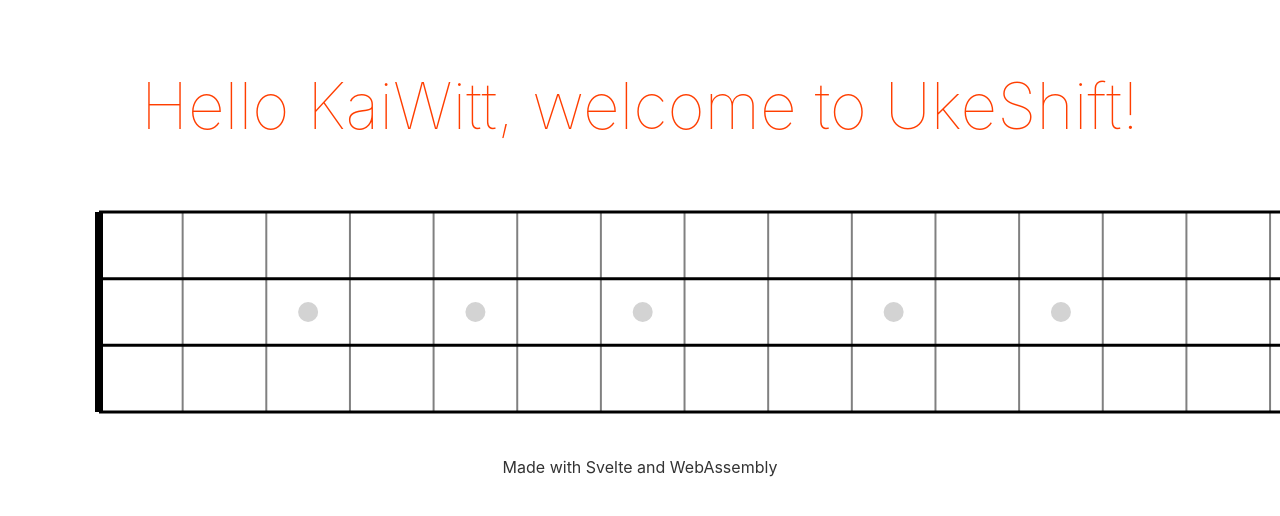
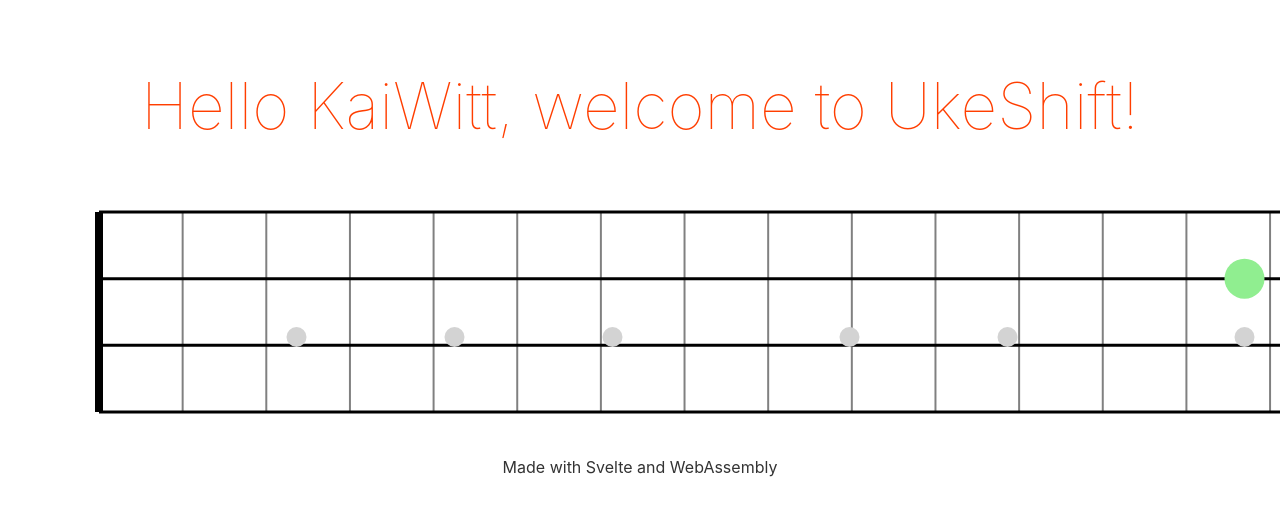
Before and after one commit to KaiWitt/uke-shift, a Svelte app: page / in a window 1280 px wide. Shown: the top 516 px of the page. Built offline with nearby package versions, Linux system fonts and the light colour scheme.

Commit message:
Add TS interfaces

```diff
--- a/src/Uke.svelte
+++ b/src/Uke.svelte
@@ -16,57 +16,23 @@
     let strings = createStrings(width, height);
 
     // Frets
-    let frets = createFrets(
-        strings.x1,
-        strings.y[0].y,
-        strings.y.slice(-1)[0].y,
-        strings.len,
-        fretCount
-    );
+    let frets = createFrets(strings, fretCount);
 
     // Nut
-    let nut = createNut(
-        strings.x1,
-        strings.y[0].y,
-        strings.y.slice(-1)[0].y,
-        4 * frets.size
-    );
+    let nut = createNut(frets);
 
     // Marks
-    let marks = createMarks(
-        nut.x,
-        frets.x.slice(-1)[0].x,
-        fretCount,
-        height / 2,
-        10
-    );
+    let marks = createMarks(frets, 10);
 
-    let exampleNote = createNote(
-        15,
-        1,
-        20,
-        strings.y[0].y,
-        strings.y.slice(-1)[0].y,
-        nut.x,
-        frets.x.slice(-1)[0].x,
-        fretCount
-    );
+    let exampleNote = createNote(strings, frets, 15, 1, 20);
 
-    let exampleChord = createChord(
-        [2, 3, 2, 4],
-        20,
-        strings.y[0].y,
-        strings.y.slice(-1)[0].y,
-        nut.x,
-        frets.x.slice(-1)[0].x,
-        fretCount
-    );
+    let exampleChord = createChord(strings, frets, [2, 3, 2, 4], 20);
 </script>
 
 <div>
     <svg {height} {width}>
         <!-- Frets -->
-        {#each frets.x as { x }}
+        {#each frets.x as x}
             <line
                 x1={x}
                 y1={frets.y1}
@@ -86,7 +52,7 @@
         />
 
         <!-- 4 Uke Strings -->
-        {#each strings.y as { y }}
+        {#each strings.y as y}
             <line
                 x1={strings.x1}
                 y1={y}
--- a/src/uke.ts
+++ b/src/uke.ts
@@ -1,17 +1,25 @@
 
 export { createStrings, createFrets, createNut, createMarks, createNote, createChord }
 
-function createStrings(width: number, height: number) {
+interface UkeStrings {
+    color: string;
+    size: number;
+    len: number;
+    x1: number;
+    y: number[];
+}
+
+function createStrings(width: number, height: number): UkeStrings {
     const strings = {
         color: 'black',
         size: 3,
         len: 0.948 * width,
         x1: 0.05 * width,
         y: [
-            { y: 0.1 * height },
-            { y: (0.1 + 8 / 30) * height },
-            { y: (0.1 + (2 * 8) / 30) * height },
-            { y: 0.9 * height },
+            0.1 * height,
+            (0.1 + 8 / 30) * height,
+            (0.1 + (2 * 8) / 30) * height,
+            0.9 * height,
         ],
     };
     console.log('Strings: ', strings);
@@ -19,43 +27,66 @@ function createStrings(width: number, height: number) {
     return strings;
 }
 
-function createFrets(firstFretX: number, firstStringY: number, lastStringY: number, stringLen: number, fretCount: number) {
+
+interface Frets {
+    color: string;
+    size: number;
+    x: number[];
+    y1: number;
+    y2: number;
+}
+
+function createFrets(ukeStrings: UkeStrings, fretCount: number): Frets {
     var posX = [];
     for (var i = 0; i <= fretCount; i++) {
-        const x = { x: firstFretX + (i / fretCount) * stringLen };
-        posX.push(x);
+        posX.push(ukeStrings.x1 + (i / fretCount) * ukeStrings.len);
     }
     const frets = {
         color: "grey",
         size: 2,
         x: posX,
-        y1: firstStringY,
-        y2: lastStringY,
+        y1: ukeStrings.y[0],
+        y2: ukeStrings.y.slice(-1)[0],
     };
     console.log('Frets: ', frets);
 
     return frets;
 }
 
-function createNut(x: number, firstStringY: number, lastStringY: number, size: number) {
+interface Nut {
+    color: string;
+    size: number;
+    x: number;
+    y1: number;
+    y2: number;
+}
+
+function createNut(frets: Frets): Nut {
     const nut = {
         color: "black",
-        size: size,
-        y1: firstStringY,
-        y2: lastStringY,
-        x: x
+        size: 4 * frets.size,
+        x: frets.x[0],
+        y1: frets.y1,
+        y2: frets.y2,
     };
     console.log('Nut: ', nut);
 
     return nut;
 }
 
-function createMarks(nutX: number, lastFretX: number, fretCount: number, y: number, r: number) {
-    const step = (lastFretX - nutX) / fretCount;
+interface Mark {
+    x: number;
+    y: number;
+    r: number;
+}
+
+function createMarks(frets: Frets, r: number): Mark[] {
+    const step = (frets.x.slice(-1)[0] - frets.x[0]) / frets.x.length;
     var marks = [];
-    for (var i = 0; i <= fretCount; i++) {
+    for (var i = 0; i <= frets.x.length; i++) {
         if ([3, 5, 7, 10, 12, 15].includes(i)) {
-            const x = { x: nutX + (i - 0.5) * step, y: y, r: r };
+            const height = (frets.y2 + frets.y1) / 2 + frets.y1;
+            const x = { x: frets.x[0] + (i - 0.5) * step, y: height, r: r };
             marks.push(x);
         }
     }
@@ -64,16 +95,22 @@ function createMarks(nutX: number, lastFretX: number, fretCount: number, y: numb
     return marks;
 }
 
-function createNote(fret: number, stringo: number, r: number, firstStringY: number, lastStringY: number, nutX: number, lastFretX: number, fretCount: number) {
-    const fretStep = (lastFretX - nutX) / fretCount;
 
+interface Note {
+    color: string;
+    fret: number;
+    stringo: number;
+    r: number;
+}
+function createNote(ukeStrings: UkeStrings, frets: Frets, fret: number, stringo: number, r: number): Note {
     // 4 Strings make 3 sections
-    const stringStep = (lastStringY - firstStringY) / 3;
+    const stringStep = (ukeStrings.y.slice(-1)[0] - ukeStrings.y[0]) / (ukeStrings.y.length - 1);
+    const fretStep = (frets.x.slice(-1)[0] - frets.x[0]) / frets.x.length;
 
     const note = {
         color: "lightgreen",
-        fret: (fret - 0.5) * fretStep + nutX,
-        stringo: stringo * stringStep + firstStringY,
+        fret: (fret - 0.5) * fretStep + frets.x[0],
+        stringo: stringo * stringStep + ukeStrings.y[0],
         r: r,
     }
     console.log('Note: ', note);
@@ -81,18 +118,17 @@ function createNote(fret: number, stringo: number, r: number, firstStringY: numb
     return note;
 }
 
-function createChord(chord: number[], r: number, firstStringY: number, lastStringY: number, nutX: number, lastFretX: number, fretCount: number) {
+function createChord(ukeStrings: UkeStrings, frets: Frets, chord: number[], r: number): Note[] {
     // 4 Strings make 3 sections
-    const stringStep = (lastStringY - firstStringY) / 3;
-    const fretStep = (lastFretX - nutX) / fretCount;
-
+    const stringStep = (ukeStrings.y.slice(-1)[0] - ukeStrings.y[0]) / (ukeStrings.y.length - 1);
+    const fretStep = (frets.x.slice(-1)[0] - frets.x[0]) / frets.x.length;
 
     var notes = [];
     for (var i = 0; i < chord.length; i++) {
         const note = {
-            color: "lightgreen",
-            fret: (chord[i] - 0.5) * fretStep + nutX,
-            stringo: i * stringStep + firstStringY,
+            colors: "lightgreen",
+            fret: (chord[i] - 0.5) * fretStep + frets.x[0],
+            stringo: i * stringStep + ukeStrings.y[0],
             r: r,
         }
         notes.push(note);
```
